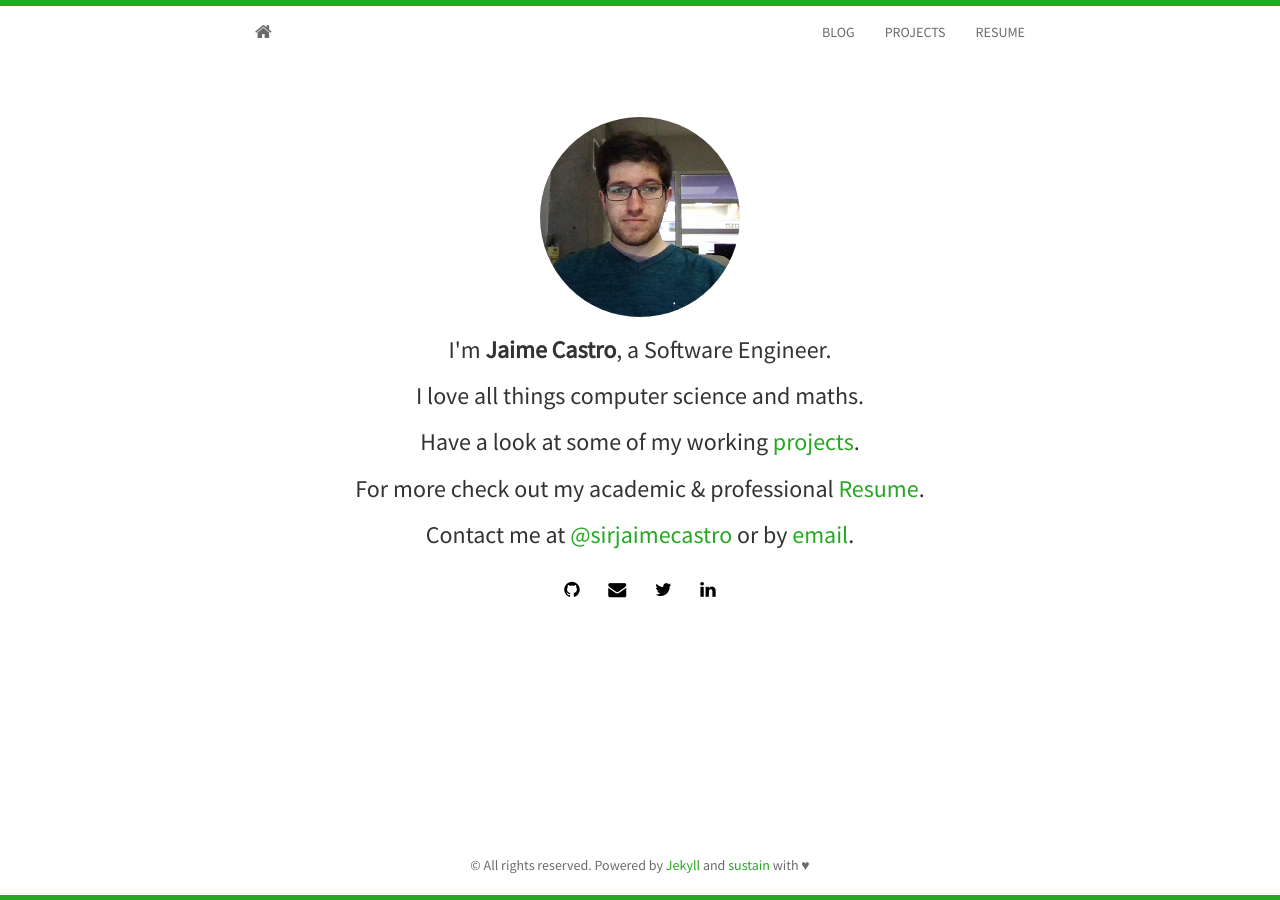
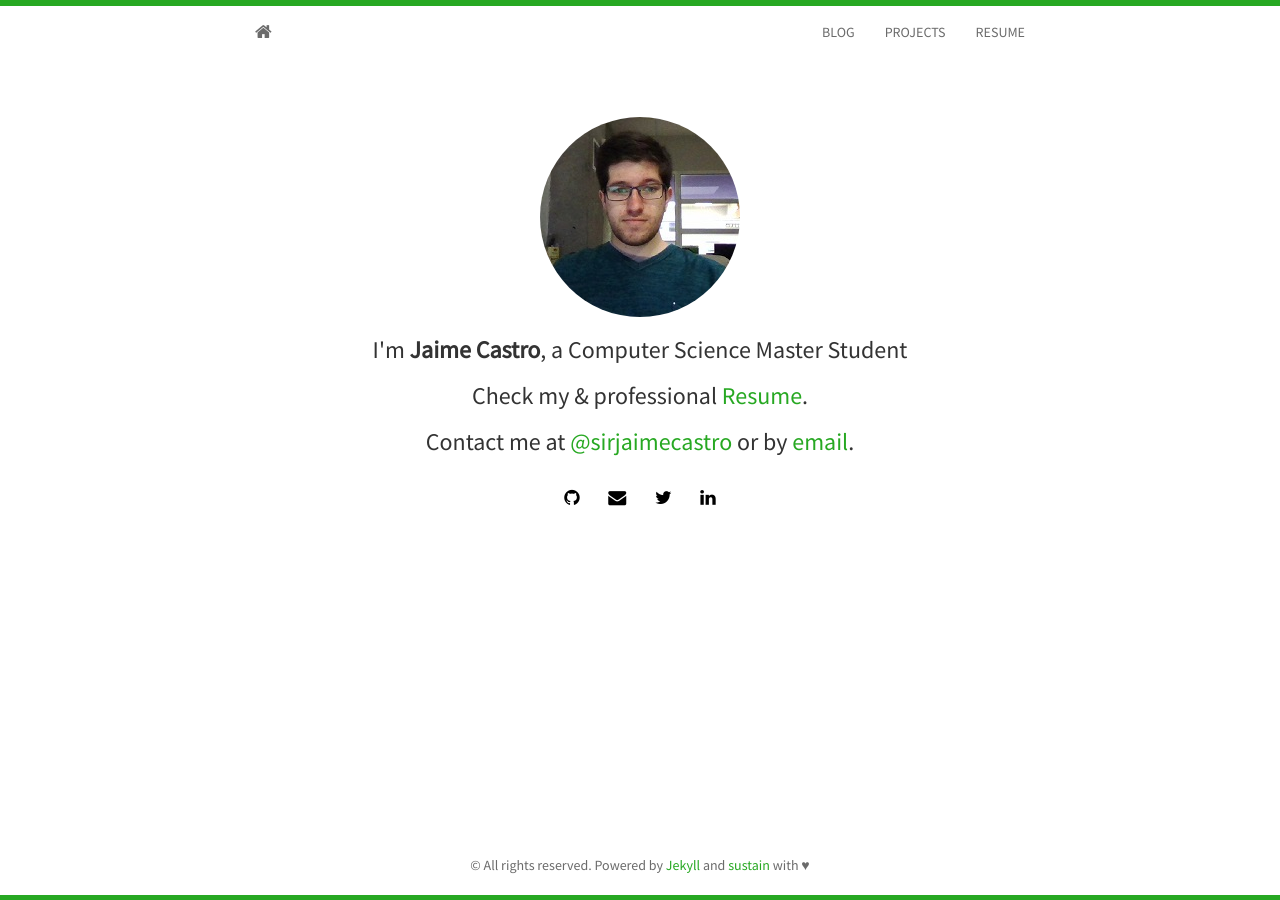
Before and after one commit to jecastro1/jecastro1.github.io, a Jekyll site: the page built from index.html, in a window 1280 px wide. Built offline with Jekyll 4.4.1, drawn with Linux system fonts in a browser that asks for light colours; nearby versions of some CDN libraries; the list of posts is cut into pages by our own code.

Commit message:
Update index.html

```diff
--- a/index.html
+++ b/index.html
@@ -7,10 +7,9 @@
 	  <div class="avatar">
 		<img class="img-circle" src="{{ site.baseurl }}static/img/{{ site.avatar }}" alt="Responsive image">
 	  </div>
-	  <h3>I'm <strong>{{ site.author }}</strong>, a Software Engineer.</h3>
-	  <h3>I love all things computer science and maths.</h3>
-	  <h3>Have a look at some of my working <a href="{{ site.baseurl }}/projects.html"> projects</a>.</h3>
-	  <h3>For more check out my academic &amp; professional <a href="{{ site.baseurl }}/assets/cv.pdf">Resume</a>.</h3>
+	  <h3>I'm <strong>{{ site.author }}</strong>, a Computer Science Master Student</h3>
+	  <!-- <h3>Have a look at some of my working <a href="{{ site.baseurl }}/projects.html"> projects</a>.</h3> -->
+	  <h3>Check my  &amp; professional <a href="{{ site.baseurl }}/assets/cv.pdf">Resume</a>.</h3>
 	  <h3>Contact me at <a href="http://twitter.com/{{ site.twitter }}">@{{ site.twitter }}</a> or by <a href="mailto:{{ site.email }}">email</a>.</h3>
 	  {% include social.html %}
 	</div>
```
